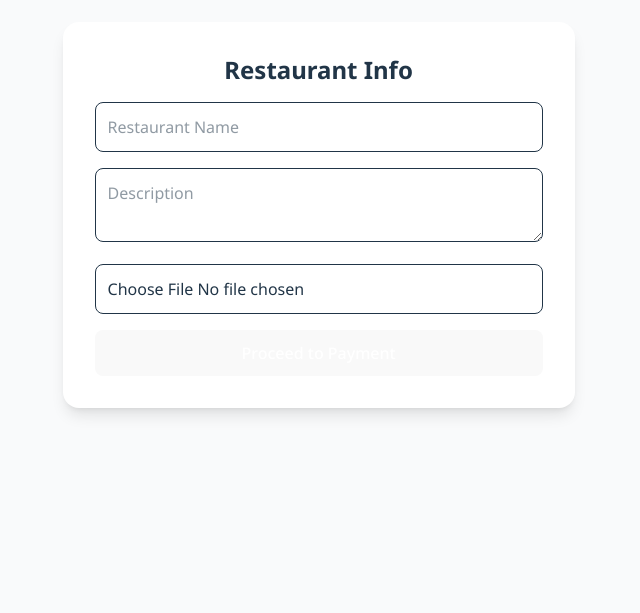
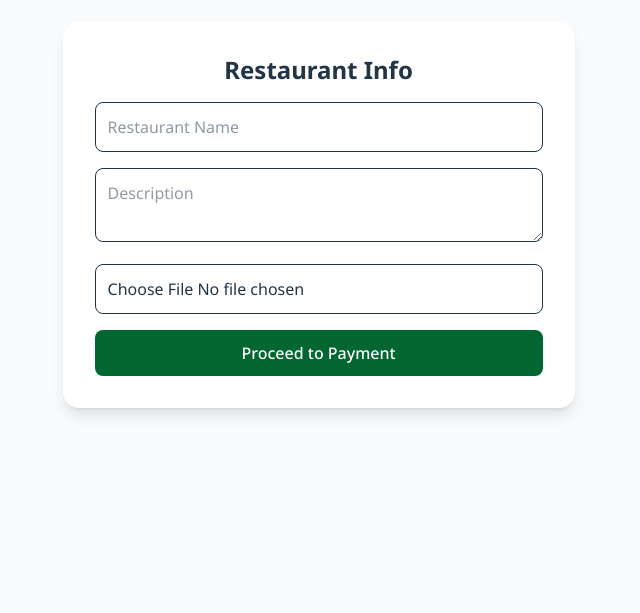
Before and after one commit to mishra-Ujjwal/eatrio, a React (Vite) app in the folder frontend/: page /restaurant-register in a window 1280 px wide. Shown: the part 185-798 px from the top of the page, without its empty margins (90-730 px from the left). Built offline with nearby package versions, Linux system fonts and the light colour scheme.

Commit message:
backend updated

```diff
--- a/frontend/src/pages/PaymentPage.jsx
+++ b/frontend/src/pages/PaymentPage.jsx
@@ -68,7 +68,7 @@ const Payment = () => {
           <option value="monthly">Monthly - ₹499</option>
           <option value="yearly">Yearly - ₹4999</option>
         </select>
-        <button onClick={handlePayment} disabled={loading} className="w-full bg-[#FF4B3E] text-white py-3 rounded-lg">
+        <button onClick={handlePayment} disabled={loading} className="w-full !bg-green-800 text-white py-3 rounded-lg">
           {loading ? "Processing..." : "Pay Now"}
         </button>
         {message && <p className="text-center text-gray-700">{message}</p>}
--- a/frontend/src/pages/RestaurantDashboard.jsx
+++ b/frontend/src/pages/RestaurantDashboard.jsx
@@ -26,6 +26,13 @@ const RestaurantDashboard = () => {
   const restaurant = owner?.restaurant || {};
   const restaurantId = restaurant?._id || restaurant?.id || "";
 
+if (!restaurantId) {
+  return (
+    <div className="min-h-screen flex items-center justify-center">
+      <p className="text-gray-500 text-lg">Loading dashboard...</p>
+    </div>
+  );
+}
   // ✅ Logout
   const handleLogout = async () => {
     try {
--- a/frontend/src/pages/RestaurantRegister.jsx
+++ b/frontend/src/pages/RestaurantRegister.jsx
@@ -95,7 +95,7 @@ const RestaurantRegister = () => {
         <button
           type="submit"
           disabled={loading}
-          className="w-full bg-[#FF4B3E] text-white py-3 rounded-lg"
+          className="w-full !bg-green-800 text-white py-3 rounded-lg"
         >
           {loading ? "Saving..." : "Proceed to Payment"}
         </button>
```
